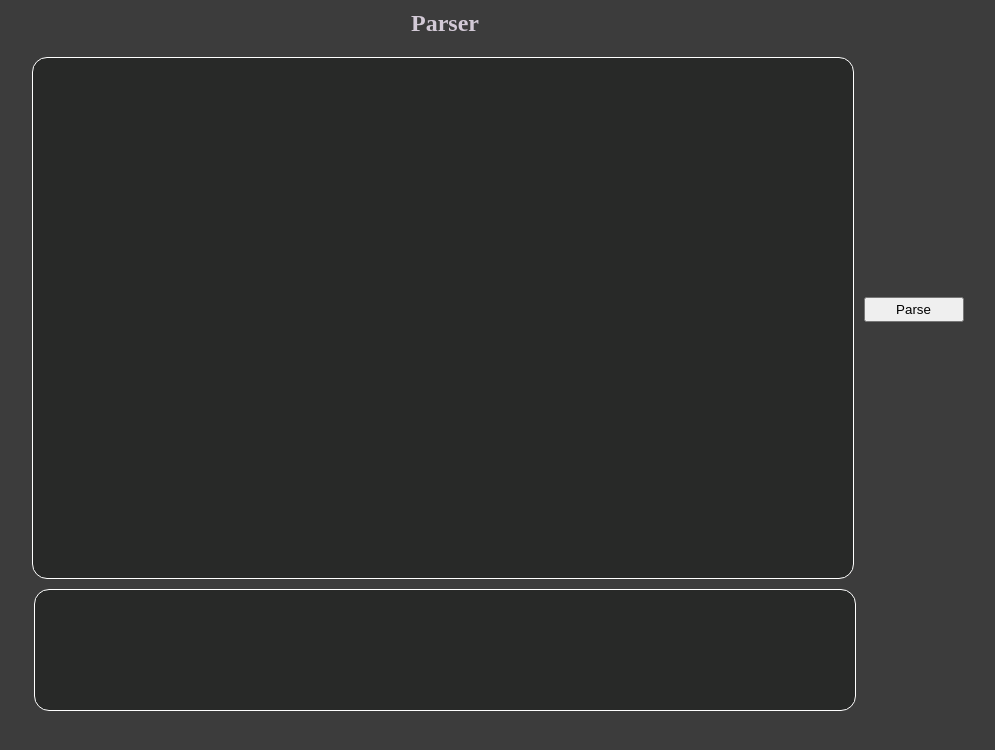
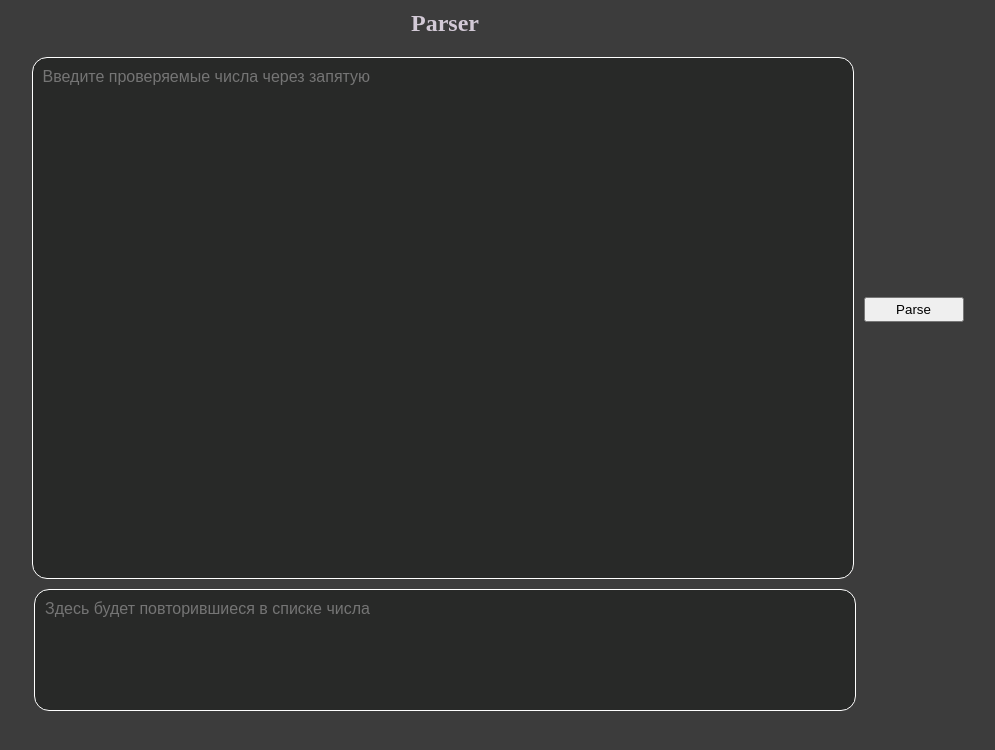
Before and after one commit to Hydra715/CustomParser, a plain HTML site: page index.html in a window 1280 px wide. Shown: the whole page, without its empty margins (195-1190 px from the left). Drawn offline with Linux system fonts and the light colour scheme.

Commit message:
Fixed placeholders

```diff
--- a/index.html
+++ b/index.html
@@ -11,11 +11,11 @@
 		<div class="parser-wrap">
 			<h2>Parser</h2>
 			<div class="center">
-				<textarea placeholder='Введите проверяемые числа через запятую' class='inputText' id='numbers'> </textarea>
+				<textarea placeholder='Введите проверяемые числа через запятую' class='inputText' id='numbers'></textarea>
 				<input type="button" id='button' class='button' value=' Parse '> </input>
 			</div>
 			<div class='outputText'>
-				<textarea class="output"> </textarea>
+				<textarea class="output" placeholder = "Здесь будет повторившиеся в списке числа"></textarea>
 			</div>
 		</div>
 	</div>
```
